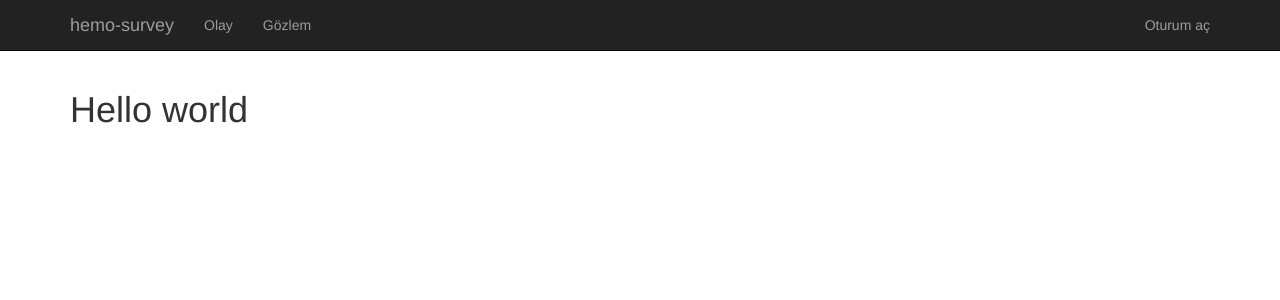
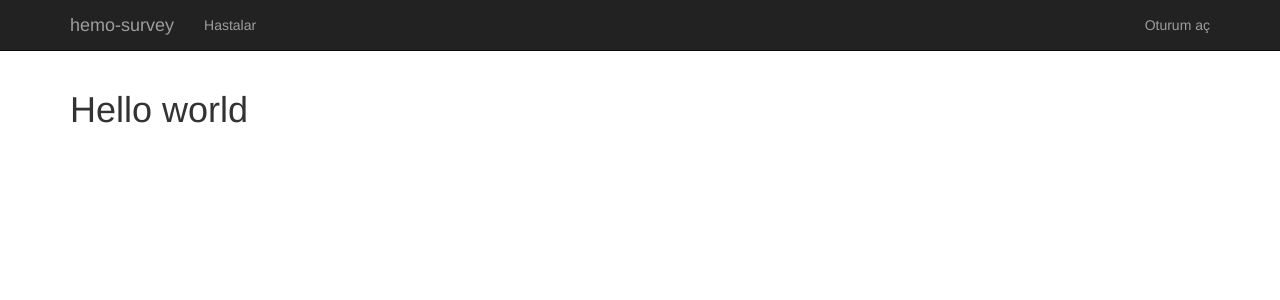
Before and after one commit to shasanoglu/hemosurvey, a Django app: page / in a window 1280 px wide. Shown: the top 300 px of the page. Run offline with Django 3.2, Linux system fonts and the light colour scheme; some libraries are stand-ins or nearby versions.

Commit message:
Links corrected in base.html
Link for hasta_list
link to home page added

```diff
--- a/templates/base.html
+++ b/templates/base.html
@@ -45,12 +45,11 @@
             <span class="icon-bar"></span>
             <span class="icon-bar"></span>
           </button>
-          <a class="navbar-brand" href="#">hemo-survey</a>
+          <a class="navbar-brand" href="{% url 'home' %}">hemo-survey</a>
         </div>
         <div id="navbar" class="collapse navbar-collapse">
           <ul class="nav navbar-nav">
-            <li><a href="#">Olay</a></li>
-            <li><a href="#">Gözlem</a></li>
+            <li><a href="{% url 'hasta_list' %}">Hastalar</a></li>
           </ul>
           <ul class="nav navbar-nav navbar-right">
             {% if request.user.is_authenticated %}
```
